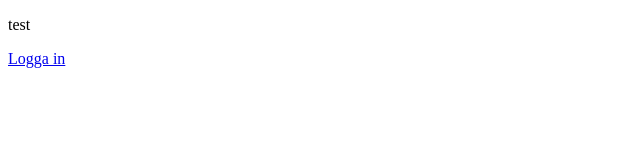
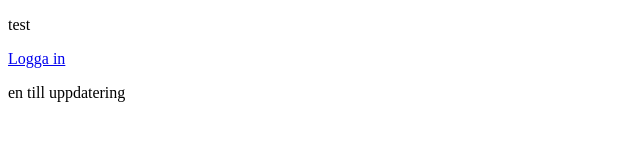
Before and after one commit to preaker81/gitTest, a plain HTML site: page index.html in a window 1280 px wide. Shown: the whole page, without its empty margins (0-640 px from the left). Drawn offline with Linux system fonts and the light colour scheme.

Commit message:
Addes function after git hub merge

```diff
--- a/index.html
+++ b/index.html
@@ -9,5 +9,6 @@
 <body>
     <p>test</p>
     <a href="login.js">Logga in</a>
+    <p>en till uppdatering</p>
 </body>
 </html>
```
